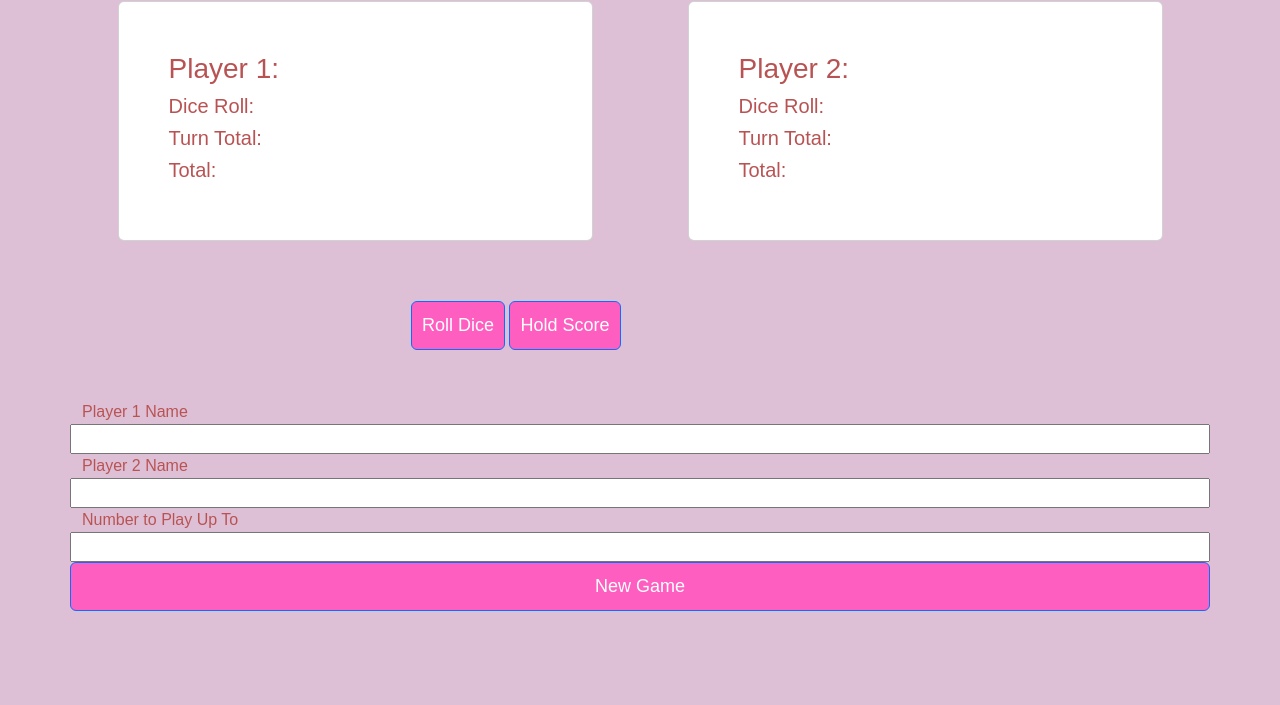
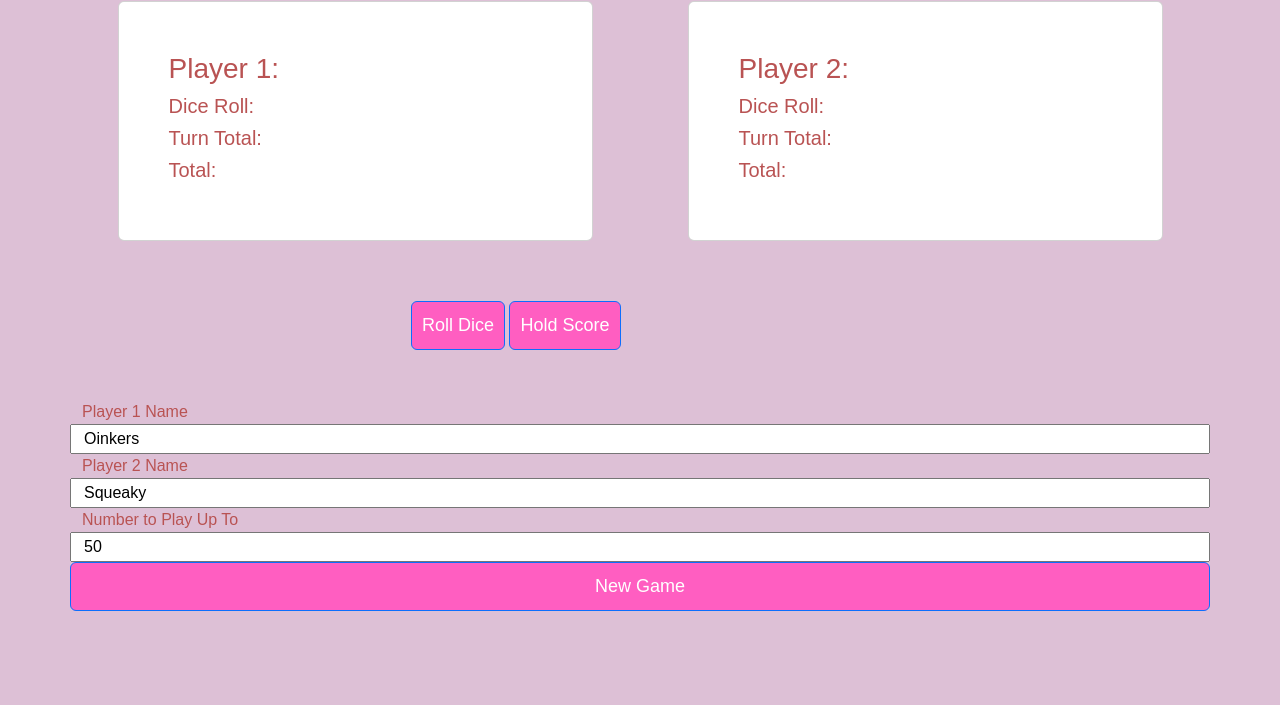
Before and after one commit to SierraProgramPioneer/pig-dice, a plain HTML site: page index.html in a window 1280 px wide. Shown: the part 95-800 px from the top of the page. Drawn offline with nearby package versions, Linux system fonts and the light colour scheme.

Commit message:
Set default inputs for Game and set New Game Inputs after game finishes

```diff
--- a/index.html
+++ b/index.html
@@ -36,15 +36,15 @@
 
         <div class="row">
             <label for="player1Name">Player 1 Name</label>
-            <input type="text" id="player1Name">
+            <input type="text" id="player1Name" value="Oinkers">
         </div>
         <div class="row">
             <label for="player2Name">Player 2 Name</label>
-            <input type="text" id="player2Name">
+            <input type="text" id="player2Name" value="Squeaky">
         </div>
         <div class="row">
             <label for="pointGoal">Number to Play Up To</label>
-            <input type="number" id="pointGoal">
+            <input type="number" id="pointGoal" value="50">
         </div>
         <div class="row">
             <button class="btn btn-primary" id="newGame">New Game</button>
--- a/js/scripts.js
+++ b/js/scripts.js
@@ -144,11 +144,16 @@ function Game(player1, player2, pointGoal) {
 }
 
 function clearGame() {
-    console.log("clear");
+    sessionGame = new Game("", "", 0);
+    console.log(sessionGame);
+    document.getElementById("player1Name").value = "Oinkers";
+    document.getElementById("player2Name").value = "Squeaky";
+    document.getElementById("pointGoal").value = 50;
 }
 
 
 function clearValues() {
+    // Clear Input Field Values
     document.getElementById("player1Name").value = null;
     document.getElementById("player2Name").value = null;
     document.getElementById("pointGoal").value = null;
```
